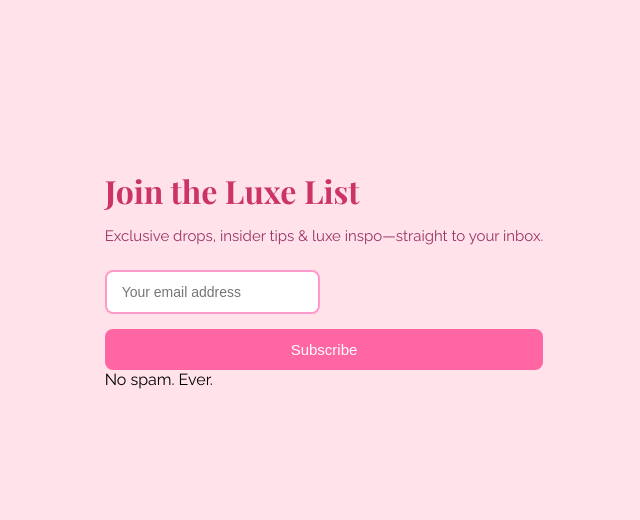
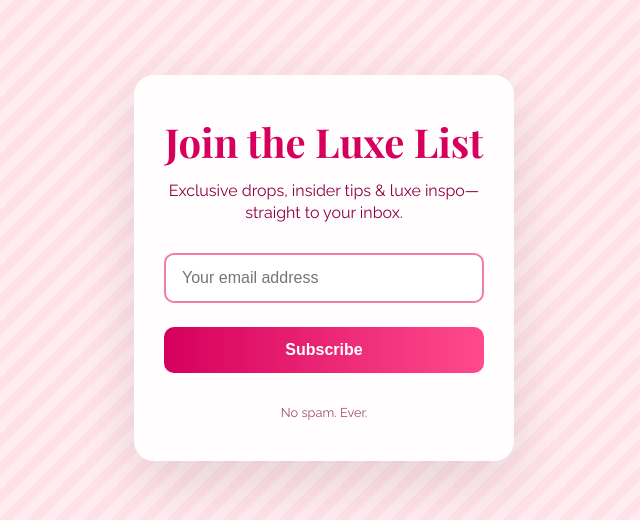
Before and after one commit to itzmirzabaig/simply-stylish-form, a plain HTML site: page index.html in a window 1280 px wide. Shown: the part 132-652 px from the top of the page, without its empty margins (316-956 px from the left). Drawn offline with nearby package versions, Linux system fonts and the light colour scheme.

Commit message:
Update styles.css

```diff
--- a/styles.css
+++ b/styles.css
@@ -1,61 +1,81 @@
+/* Base reset */
+* { box-sizing: border-box; margin: 0; padding: 0; }
 body {
-  margin: 0;
   font-family: 'Raleway', sans-serif;
-  background: #ffe2ea;
+  height: 100vh;
   display: flex;
   align-items: center;
   justify-content: center;
-  height: 100vh;
+  background:
+    linear-gradient(135deg, #ffebf0 25%, #ffe1e8 25%, #ffe1e8 50%, #ffebf0 50%, #ffebf0 75%, #ffe1e8 75%, #ffe1e8 100%);
+  background-size: 28px 28px;
 }
 
-.form-wrapper {
-  background: #fff0f5;
+/* Form wrapper */
+.form-container {
+  background: rgba(255,255,255,0.9);
+  backdrop-filter: blur(10px);
+  border-radius: 20px;
+  box-shadow: 0 20px 60px rgba(0,0,0,0.1);
   padding: 40px 30px;
-  border-radius: 16px;
-  box-shadow: 0 4px 20px rgba(255, 105, 180, 0.2);
+  max-width: 380px;
+  width: 100%;
   text-align: center;
-  width: 100%;
-  max-width: 400px;
 }
 
-h1 {
+/* Header */
+header h1 {
   font-family: 'Playfair Display', serif;
-  font-size: 32px;
-  color: #cc3366;
-  margin-bottom: 10px;
+  font-size: 2.5rem;
+  color: #d6005c;
+  margin-bottom: 0.3em;
+}
+header p {
+  color: #8f0043;
+  font-size: 1rem;
+  margin-bottom: 1.8em;
+  line-height: 1.4;
 }
 
-p {
-  color: #993366;
-  margin-bottom: 25px;
-  font-size: 15px;
+/* Form */
+.field {
+  margin-bottom: 1.5em;
 }
-
-form {
-  display: flex;
-  flex-direction: column;
-  gap: 15px;
+input[type="email"] {
+  width: 100%;
+  padding: 14px 16px;
+  font-size: 1rem;
+  border: 2px solid #f07ea3;
+  border-radius: 10px;
+  transition: border-color 0.3s;
 }
-
-input[type="email"] {
-  padding: 12px 15px;
-  border: 2px solid #ff99cc;
-  border-radius: 8px;
-  font-size: 14px;
+input[type="email"]:focus {
+  border-color: #d6005c;
   outline: none;
 }
 
+/* Button */
 button {
-  background: #ff66a3;
-  color: white;
-  padding: 12px;
-  font-size: 15px;
+  width: 100%;
+  padding: 14px;
+  font-size: 1rem;
+  font-weight: 600;
+  color: #fff;
+  background: linear-gradient(90deg, #d6005c, #ff4a8d);
   border: none;
-  border-radius: 8px;
+  border-radius: 10px;
   cursor: pointer;
-  transition: background 0.3s ease;
+  transition: opacity 0.3s;
+}
+button:hover {
+  opacity: 0.9;
 }
 
-button:hover {
-  background: #e05591;
+/* Footer note */
+footer {
+  margin-top: 1.8em;
 }
+footer span {
+  font-size: 0.8rem;
+  color: #a64d75;
+}
```
